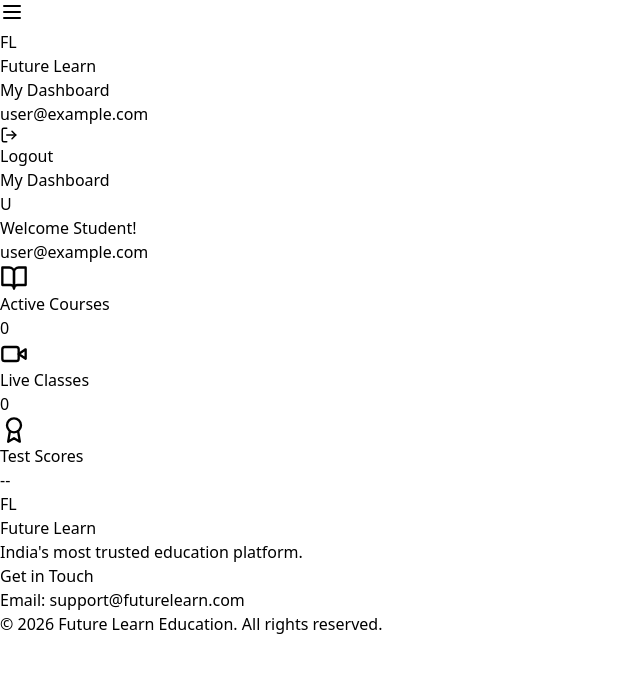
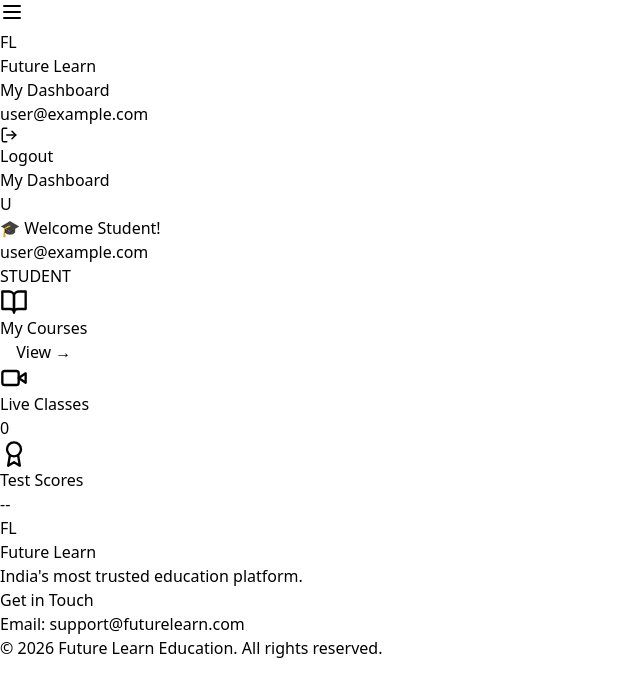
Before and after one commit to mlkaushik21-cmyk/future-learn, a React (Vite) app: page /dashboard in a window 1280 px wide. Shown: the top 696 px of the page, without its empty margins (0-640 px from the left). Built offline with nearby package versions, Linux system fonts and the light colour scheme; no server answers; the database is empty; sample sign-in values are in the browser's storage.

Commit message:
fix: role-based dashboard for admin and student

```diff
--- a/src/pages/Dashboard.tsx
+++ b/src/pages/Dashboard.tsx
@@ -1,16 +1,24 @@
 import React, { useEffect, useState } from 'react';
-import { auth } from '../firebase';
+import { auth, db } from '../firebase';
+import { doc, getDoc } from 'firebase/firestore';
 import { useNavigate } from 'react-router-dom';
-import { BookOpen, Video, Award } from 'lucide-react';
+import { BookOpen, Video, Award, ShieldCheck } from 'lucide-react';
 
 const Dashboard = () => {
   const navigate = useNavigate();
   const [user, setUser] = useState<any>(null);
+  const [role, setRole] = useState<string>('');
 
   useEffect(() => {
-    const unsubscribe = auth.onAuthStateChanged((currentUser) => {
-      if (currentUser) setUser(currentUser);
-      else navigate('/login');
+    const unsubscribe = auth.onAuthStateChanged(async (currentUser) => {
+      if (currentUser) {
+        setUser(currentUser);
+        const snap = await getDoc(doc(db, 'users', currentUser.uid));
+        const userRole = snap.data()?.role || 'student';
+        setRole(userRole);
+      } else {
+        navigate('/login');
+      }
     });
     return () => unsubscribe();
   }, [navigate]);
@@ -20,20 +28,46 @@
   return (
     <div className="max-w-7xl mx-auto px-4 sm:px-6 lg:px-8 py-10 min-h-screen bg-gray-50">
       <h1 className="text-3xl font-bold text-gray-900 mb-8">My Dashboard</h1>
+
+      {/* Welcome Card */}
       <div className="bg-white p-6 rounded-2xl shadow-sm border border-gray-200 mb-8 flex items-center gap-4">
         <div className="bg-indigo-100 text-indigo-600 w-16 h-16 rounded-full flex items-center justify-center text-2xl font-bold shadow-inner">
           {user.email?.charAt(0).toUpperCase()}
         </div>
         <div>
-          <h2 className="text-xl font-bold text-gray-900">Welcome Student!</h2>
+          <h2 className="text-xl font-bold text-gray-900">
+            {role === 'admin' ? '👑 Welcome Admin!' : '🎓 Welcome Student!'}
+          </h2>
           <p className="text-gray-500 font-medium">{user.email}</p>
+          <span className={`text-xs font-semibold px-2 py-1 rounded-full mt-1 inline-block
+            ${role === 'admin' ? 'bg-red-100 text-red-600' : 'bg-green-100 text-green-600'}`}>
+            {role.toUpperCase()}
+          </span>
         </div>
       </div>
+
+      {/* Role-based Quick Links */}
+      {role === 'admin' ? (
+        <div className="grid grid-cols-1 md:grid-cols-2 gap-6 mb-8">
+          <button onClick={() => navigate('/admin')}
+            className="bg-indigo-600 text-white p-6 rounded-2xl shadow hover:bg-indigo-700 transition text-left">
+            <ShieldCheck size={32} className="mb-2" />
+            <p className="text-lg font-bold">Admin Panel</p>
+            <p className="text-indigo-200 text-sm">Notes, Courses, Tests add karo</p>
+          </button>
+          <div className="bg-white p-6 rounded-2xl shadow-sm border border-gray-200">
+            <BookOpen size={32} className="text-indigo-400 mb-2" />
+            <p className="text-lg font-bold text-gray-900">Total Content</p>
+            <p className="text-2xl font-bold text-indigo-600">--</p>
+          </div>
+        </div>
+      ) : (
         <div className="grid grid-cols-1 md:grid-cols-3 gap-6 mb-8">
-        <div className="bg-white p-6 rounded-2xl shadow-sm border border-gray-200 flex items-center gap-4">
+          <button onClick={() => navigate('/student')}
+            className="bg-white p-6 rounded-2xl shadow-sm border border-gray-200 flex items-center gap-4 hover:border-indigo-400 transition text-left">
             <div className="bg-blue-100 p-3 rounded-xl text-blue-600"><BookOpen size={28} /></div>
-          <div><p className="text-gray-500 text-sm font-semibold">Active Courses</p><p className="text-2xl font-bold text-gray-900">0</p></div>
-        </div>
+            <div><p className="text-gray-500 text-sm font-semibold">My Courses</p><p className="text-sm text-indigo-500 font-medium">View →</p></div>
+          </button>
           <div className="bg-white p-6 rounded-2xl shadow-sm border border-gray-200 flex items-center gap-4">
             <div className="bg-green-100 p-3 rounded-xl text-green-600"><Video size={28} /></div>
             <div><p className="text-gray-500 text-sm font-semibold">Live Classes</p><p className="text-2xl font-bold text-gray-900">0</p></div>
@@ -43,6 +77,7 @@
             <div><p className="text-gray-500 text-sm font-semibold">Test Scores</p><p className="text-2xl font-bold text-gray-900">--</p></div>
           </div>
         </div>
+      )}
     </div>
   );
 };
```
Lines whose indentation alone changed are shown as unchanged.
